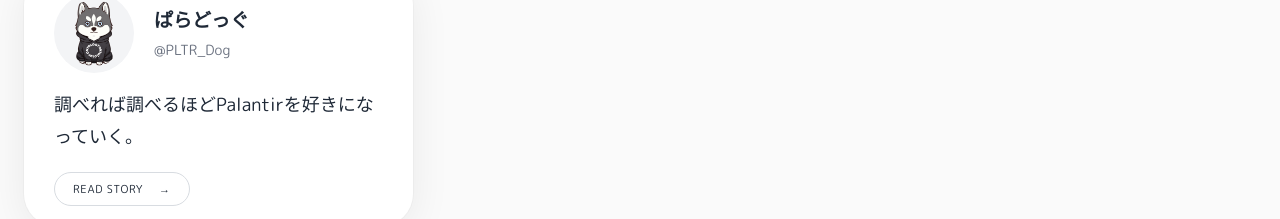
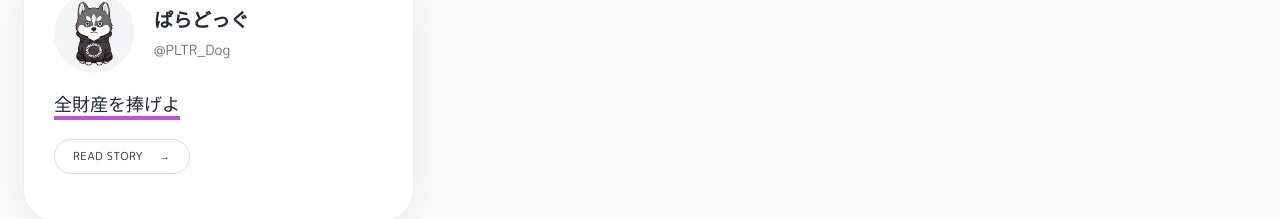
Before and after one commit to vasqiart/pala-web, a Next.js app: page /stories in a window 1280 px wide. Shown: the part 282-501 px from the top of the page. Built offline with nearby package versions, Linux system fonts and the light colour scheme.

Commit message:
Style story taglines with contributor-selected underlines

```diff
--- a/components/StoriesGallery.tsx
+++ b/components/StoriesGallery.tsx
@@ -42,7 +42,7 @@ export default function StoriesGallery({ stories, readerDecorations }: { stories
                   <Image src={story.avatar} alt="" width={88} height={88} sizes="88px" className={styles.avatar} />
                   <span><span className={styles.name}>{story.name}</span><span className={styles.handle}>{story.handle}</span></span>
                 </span>
-                {story.quote && <span className={styles.quote}>{story.quote}</span>}
+                {story.quote && <span className={styles.quote}><span className={styles.quoteTitle} style={{ textDecorationColor: story.quoteUnderlineColor }}>{story.quote}</span></span>}
                 <span className={styles.read}>READ STORY <span aria-hidden="true">→</span></span>
               </button>
             </div>
--- a/components/stories.module.css
+++ b/components/stories.module.css
@@ -12,6 +12,7 @@
 .name { display: block; font-size: 19px; font-weight: 600; }
 .handle { display: block; margin-top: 4px; font-size: 14px; color: #6b7280; }
 .quote { display: block; margin: 16px 0 18px; font-size: 18px; line-height: 1.8; }
+.quoteTitle { white-space: nowrap; font-weight: 400; text-decoration-line: underline; text-decoration-thickness: 4px; text-underline-offset: 5px; text-decoration-skip-ink: none; }
 .read { display: inline-flex; align-items: center; gap: 16px; align-self: flex-start; border: 1px solid #d8dce1; border-radius: 999px; padding: 8px 18px; font-size: 11px; letter-spacing: .06em; background: white; }
 .peeker { position: absolute; z-index: -1; right: 28px; top: -89px; width: 128px; height: 103px; overflow: hidden; pointer-events: none; }
 .peekerImage { width: 128px; height: auto; }
--- a/lib/stories.ts
+++ b/lib/stories.ts
@@ -4,6 +4,7 @@ export type Story = {
   handle: string;
   avatar: string;
   quote?: string;
+  quoteUnderlineColor?: string;
   title?: string;
   decoration?: string;
   readerDecoration?: string;
@@ -20,7 +21,8 @@ export const STORIES: Story[] = [{
   name: "ぱらどっぐ",
   handle: "@PLTR_Dog",
   avatar: "/images/stories/profiles/pltr-dog.png",
-  quote: "調べれば調べるほどPalantirを好きになっていく。",
+  quote: "全財産を捧げよ",
+  quoteUnderlineColor: "#BA55D3",
   paragraphs: [
     "Peter Thielの「ZERO to ONE」を読んで、ずっと彼をウォッチしていました。\nその彼がPalantirという創業するというニュースを聞いたのがこの企業を知ったきっかけです。\nPalantirへの投資を決めた理由は、上場後にAlex Karpのインタビューを初めて聞いた時でした。\nPeter ThielとAlex Karp、この二人は当時のテック企業のCEOたちとは何か異質だと感じたことが決め手です。",
     "Palantirの魅力は、理念、創業者、経営陣、株主、事業内容の全てです。\n投資をしてみて思うことは、調べれば調べるほどPalantirを好きになっていくことです。\nそして何より、大きな大きな経済的リターン（まだ含み益）を得たことは本当に嬉しい。",
--- a/public/images/stories/みんなのストーリー保存用/pltr-dog.md
+++ b/public/images/stories/みんなのストーリー保存用/pltr-dog.md
@@ -10,7 +10,10 @@
 ../profiles/pltr-dog.png
 
 ## カードに出す一言（任意）
-調べれば調べるほどPalantirを好きになっていく。
+全財産を捧げよ
+
+## 一言の下線の色（カラーコード）
+#BA55D3
 
 ## 本文タイトル（任意）
 
--- a/public/images/stories/ガイド・テンプレート/ストーリー記入シート.md
+++ b/public/images/stories/ガイド・テンプレート/ストーリー記入シート.md
@@ -10,8 +10,13 @@
 チャットに画像を添付、またはファイルの場所を記入。
 
 ## カードに出す一言（任意）
-一覧カードに表示する短い言葉を、ご自身で決めて記入してください。
+サイト運営者（ぱらどっぐ）が考える短い一文を記入してください。本文から抜き出すものではありません。
+一覧カードで２行にならず、１行に収まる長さにしてください。
 空欄の場合は表示しません。
+
+## 一言の下線の色（カラーコード）
+使用したい色を `#RRGGBB` 形式で記入してください（例：`#B79AD9`）。一言の文字色ではなく、下線の色です。
+カラーコード：
 
 ## 本文タイトル（任意）
 カードを開いたときに表示するタイトル。
--- a/public/images/stories/ガイド・テンプレート/制作ルール.md
+++ b/public/images/stories/ガイド・テンプレート/制作ルール.md
@@ -9,7 +9,8 @@
 - 必須項目は表示名、XのアカウントID、プロフィール画像、本文。
 - 表示データは `lib/stories.ts`。新しい人を配列の先頭に追加し、左上から新しい順に表示。ぱらどっぐも固定しない。
 - 本文は本人の言葉、書き方、段落を保つ。無断で校正や要約をしない。
-- 一言はユーザーが決める。空欄なら非表示。本文から勝手に抜き出さない。
+- カードに出す一言はサイト運営者（ぱらどっぐ）が考える短い一文。本文から抜き出さない。空欄なら非表示。
+- 一言は一覧カードで２行にならず、１行に収まる長さにする。追加時に表示を確認し、収まらない場合はユーザーに短い文への調整を依頼する。無断で文章を変更したり、文字サイズを縮小したりしない。
 - 本文タイトルと紹介文も空欄なら非表示。代わりのタイトルを自動生成しない。
 - サンプル人物・サンプル原稿を追加しない。
 - まずローカルで確認する。「本番に反映して」と指示されたときに公開する。
@@ -19,6 +20,8 @@
 - ページ名は STORIES、サブタイトルは People & Palantir。左上に配置。
 - 一覧カードはすべて水平。ほぼ白の背景、白い丸角カード、柔らかい影。
 - カードは余白を詰めたコンパクトな形。写真・表示名・ID・本文の文字サイズは勝手に変えない。
+- カードの一言は太字にせず、文字サイズや余白を増やさずに、文字幅に合わせた少し太めの下線でタイトル感を出す。
+- 下線の色は記入シートの「一言の下線の色（カラーコード）」でユーザーが指定する。`#RRGGBB` 形式を使用し、指定された色を勝手に変えない。未記入の場合は色の指定を確認する。
 - 冒頭の「パランティアに惹かれた、それぞれの理由。」は表示しない。
 - カードを開くと手前に読み物カードが広がる。背景は白・不透明度70％。
 - 閉じるボタン、Escape、背景クリックで閉じられる。
```
